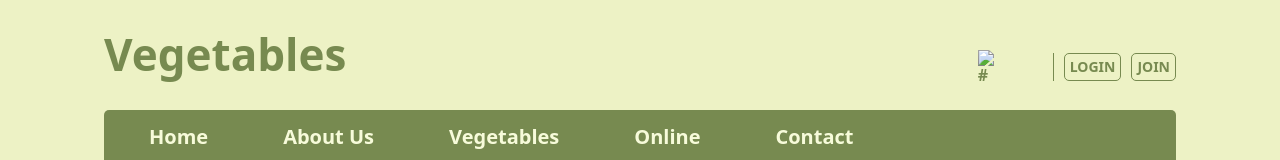
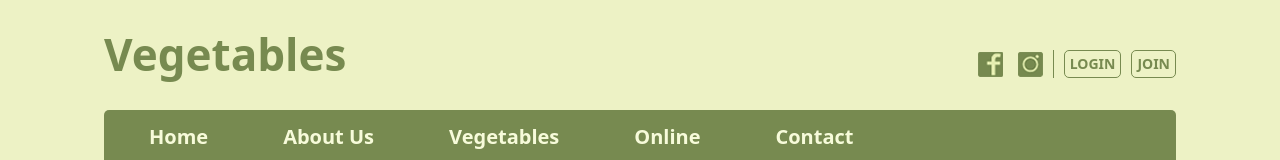
Before and after one commit to yapcheng/vegetable, a plain HTML site: page index.html in a window 1280 px wide. Shown: the top 160 px of the page. Drawn offline with Linux system fonts and the light colour scheme.

Commit message:
Update index.html

```diff
--- a/index.html
+++ b/index.html
@@ -19,8 +19,8 @@
 
                     <div class="pic">
                         <div class="fbig">
-                            <img src="./img/螢幕擷取畫面 2024-10-03 153621.png" alt="#" width="25px">
-                            <img src="./img/螢幕擷取畫面 2024-10-03 153636.png" alt="" width="25px">
+                            <img src="./img/fb.png" alt="#" width="25px">
+                            <img src="./img/ig.png" alt="" width="25px">
                         </div>
                         <div class="button">
                             <a href="#"><button id="button1">LOGIN</button></a>
```
